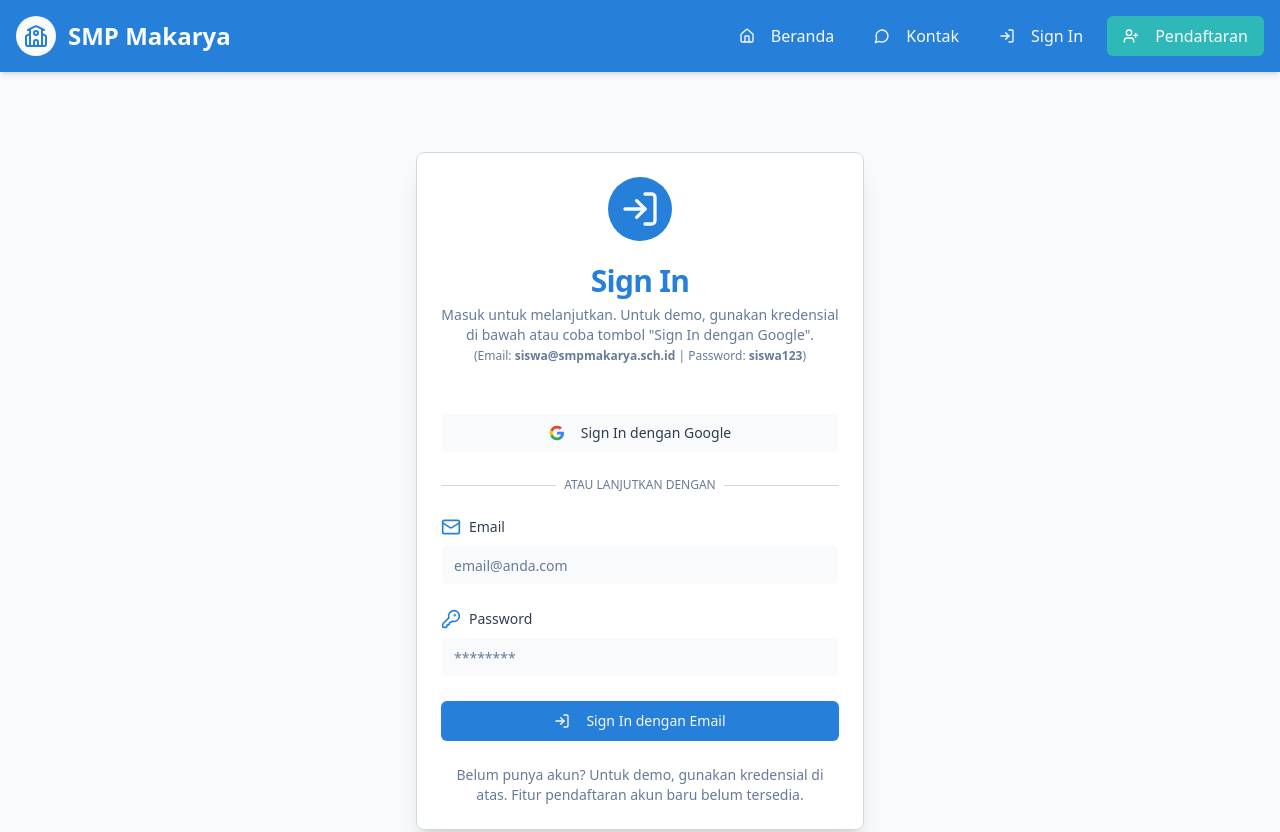
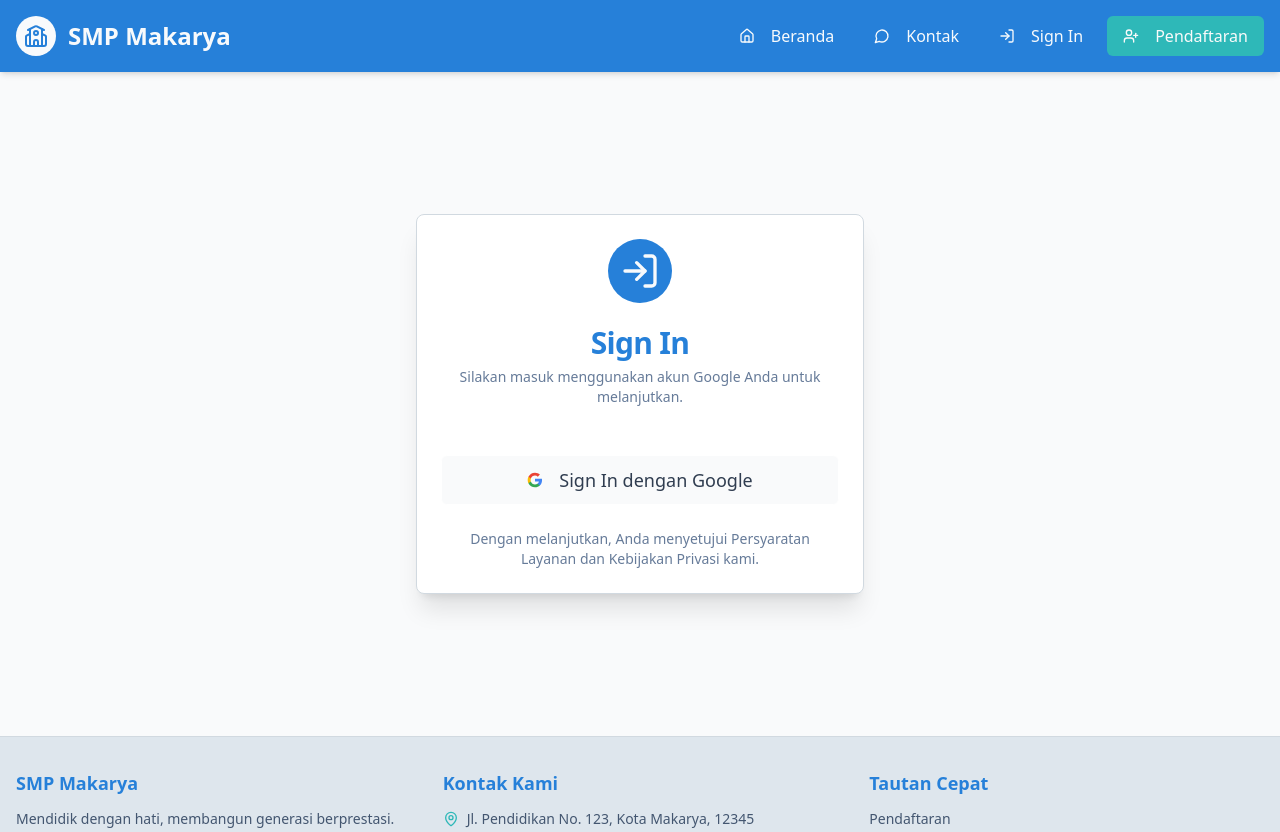
Before and after one commit to vjdevelopervj/ppbd-smp-makarya, a Next.js app: page /signin in a window 1280 px wide. Shown: the top 832 px of the page. Built offline with nearby package versions, Linux system fonts and the light colour scheme.

Commit message:
hilangkan akun demo dan gunakan akun google saja

```diff
--- a/src/app/signin/page.tsx
+++ b/src/app/signin/page.tsx
@@ -1,35 +1,11 @@
+
 'use client';
 
-import { zodResolver } from '@hookform/resolvers/zod';
-import { useForm } from 'react-hook-form';
-import { z } from 'zod';
 import { Button } from '@/components/ui/button';
-import {
-  Form,
-  FormControl,
-  FormField,
-  FormItem,
-  FormLabel,
-  FormMessage,
-} from '@/components/ui/form';
-import { Input } from '@/components/ui/input';
 import { Card, CardContent, CardDescription, CardHeader, CardTitle } from '@/components/ui/card';
 import { useToast } from '@/hooks/use-toast';
 import { useRouter, useSearchParams } from 'next/navigation';
-import { useState, type ChangeEvent } from 'react';
-import { LogIn, Mail, KeyRound } from 'lucide-react';
-import { Separator } from '@/components/ui/separator';
-
-const signInSchema = z.object({
-  email: z.string().email({ message: 'Format email tidak valid.' }),
-  password: z.string().min(6, { message: 'Password minimal 6 karakter.' }),
-});
-
-type SignInFormData = z.infer<typeof signInSchema>;
-
-// Demo user credentials
-const DEMO_USER_EMAIL = "siswa@smpmakarya.sch.id";
-const DEMO_USER_PASSWORD = "siswa123";
+import { LogIn } from 'lucide-react';
 
 // Google Logo SVG component
 const GoogleLogo = () => (
@@ -47,73 +23,44 @@ export default function SignInPage() {
   const { toast } = useToast();
   const router = useRouter();
   const searchParams = useSearchParams();
-  const [isSubmitting, setIsSubmitting] = useState(false);
 
-  const form = useForm<SignInFormData>({
-    resolver: zodResolver(signInSchema),
-    defaultValues: {
-      email: '',
-      password: '',
-    },
-  });
+  const handleGoogleSignIn = () => {
+    // In a real application, this would initiate the Google OAuth flow.
+    // For this demo, we'll simulate a successful sign-in and store a flag.
 
-  async function onSubmit(data: SignInFormData) {
-    setIsSubmitting(true);
-    await new Promise((resolve) => setTimeout(resolve, 1500));
-    console.log('User sign-in attempt:', data);
+    // Simulate successful Google Sign-In
+    if (typeof window !== 'undefined') {
+      localStorage.setItem('isUserSignedIn', 'true');
+      // For demo, we'll use a generic Google user email.
+      // In a real app, this would come from the Google Auth response.
+      localStorage.setItem('userEmail', 'user@google.com');
+    }
 
-    if (data.email === DEMO_USER_EMAIL && data.password === DEMO_USER_PASSWORD) {
-      if (typeof window !== 'undefined') {
-        localStorage.setItem('isUserSignedIn', 'true');
-        localStorage.setItem('userEmail', data.email);
-      }
+    toast({
+      title: "Sign In dengan Google",
+      description: (
+        <div>
+          <p>Anda akan diarahkan setelah sign in dengan Google berhasil.</p>
+          <p className="mt-2 text-xs">
+            Dalam aplikasi nyata, mengklik tombol ini akan mengarahkan Anda ke halaman login Google. Setelah berhasil, Anda akan kembali ke aplikasi kami.
+          </p>
+          <p className="mt-1 text-xs">
+            Untuk demo ini, kami menyimulasikan proses tersebut.
+          </p>
+        </div>
+      ),
+      duration: 7000,
+    });
 
-      toast({
-          title: 'Sign In Berhasil!',
-          description: 'Selamat datang kembali! Anda akan diarahkan.',
-          variant: 'default',
-          className: 'bg-accent text-accent-foreground',
-      });
-
+    // Simulate redirection after a short delay
+    setTimeout(() => {
       const redirectUrl = searchParams.get('redirect');
       if (redirectUrl) {
         router.push(redirectUrl);
       } else {
         router.push('/');
       }
-      form.reset();
-    } else {
-      if (typeof window !== 'undefined') {
-        localStorage.removeItem('isUserSignedIn');
-        localStorage.removeItem('userEmail');
-      }
-      toast({
-          title: 'Sign In Gagal',
-          description: 'Email atau password yang Anda masukkan salah. Silakan coba lagi.',
-          variant: 'destructive',
-      });
-    }
-    setIsSubmitting(false);
-  }
-
-  const handleGoogleSignIn = () => {
-    // In a real application, this would initiate the Google OAuth flow.
-    // For this demo, we'll just show a toast.
-    toast({
-      title: "Fitur 'Sign In dengan Google'",
-      description: (
-        <div>
-          <p>Ini adalah placeholder untuk fitur Sign In dengan Google.</p>
-          <p className="mt-2 text-xs">
-            Dalam aplikasi nyata, mengklik tombol ini akan mengarahkan Anda ke halaman login Google, di mana Anda dapat memilih akun Google yang tersimpan di browser Anda.
-          </p>
-          <p className="mt-1 text-xs">
-            Untuk demo saat ini, silakan gunakan form email dan password di atas.
-          </p>
-        </div>
-      ),
-      duration: 10000, // Show longer for more info
-    });
+    }, 2000); // Delay to allow toast to be seen
   };
 
   return (
@@ -125,15 +72,13 @@ export default function SignInPage() {
           </div>
           <CardTitle className="text-3xl font-bold text-primary">Sign In</CardTitle>
           <CardDescription className="text-muted-foreground">
-            Masuk untuk melanjutkan. Untuk demo, gunakan kredensial di bawah atau coba tombol &quot;Sign In dengan Google&quot;.
-            <br />
-            <span className="text-xs">(Email: <strong>siswa@smpmakarya.sch.id</strong> | Password: <strong>siswa123</strong>)</span>
+            Silakan masuk menggunakan akun Google Anda untuk melanjutkan.
           </CardDescription>
         </CardHeader>
         <CardContent className="p-6 space-y-6">
           <Button
             variant="outline"
-            className="w-full"
+            className="w-full py-6 text-lg"
             onClick={handleGoogleSignIn}
             aria-label="Sign In dengan Google"
           >
@@ -141,62 +86,8 @@ export default function SignInPage() {
             Sign In dengan Google
           </Button>
 
-          <div className="relative">
-            <div className="absolute inset-0 flex items-center">
-              <Separator />
-            </div>
-            <div className="relative flex justify-center text-xs uppercase">
-              <span className="bg-card px-2 text-muted-foreground">
-                Atau lanjutkan dengan
-              </span>
-            </div>
-          </div>
-
-          <Form {...form}>
-            <form onSubmit={form.handleSubmit(onSubmit)} className="space-y-6">
-              <FormField
-                control={form.control}
-                name="email"
-                render={({ field }) => (
-                  <FormItem>
-                    <FormLabel className="flex items-center">
-                      <Mail className="mr-2 h-5 w-5 text-primary" /> Email
-                    </FormLabel>
-                    <FormControl>
-                      <Input type="email" placeholder="email@anda.com" {...field} />
-                    </FormControl>
-                    <FormMessage />
-                  </FormItem>
-                )}
-              />
-              <FormField
-                control={form.control}
-                name="password"
-                render={({ field }) => (
-                  <FormItem>
-                    <FormLabel className="flex items-center">
-                        <KeyRound className="mr-2 h-5 w-5 text-primary" /> Password
-                    </FormLabel>
-                    <FormControl>
-                      <Input type="password" placeholder="********" {...field} />
-                    </FormControl>
-                    <FormMessage />
-                  </FormItem>
-                )}
-              />
-              <Button type="submit" className="w-full bg-primary hover:bg-primary/90 text-primary-foreground" disabled={isSubmitting}>
-                {isSubmitting ? (
-                  'Memproses...'
-                ) : (
-                  <>
-                    <LogIn className="mr-2 h-5 w-5" /> Sign In dengan Email
-                  </>
-                )}
-              </Button>
-            </form>
-          </Form>
           <p className="text-center text-sm text-muted-foreground">
-            Belum punya akun? Untuk demo, gunakan kredensial di atas. Fitur pendaftaran akun baru belum tersedia.
+            Dengan melanjutkan, Anda menyetujui Persyaratan Layanan dan Kebijakan Privasi kami.
           </p>
         </CardContent>
       </Card>
```
